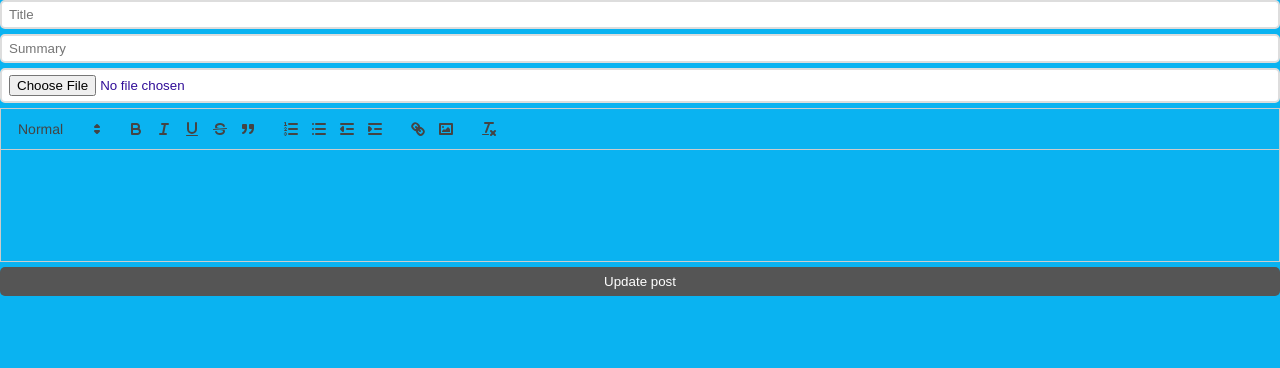
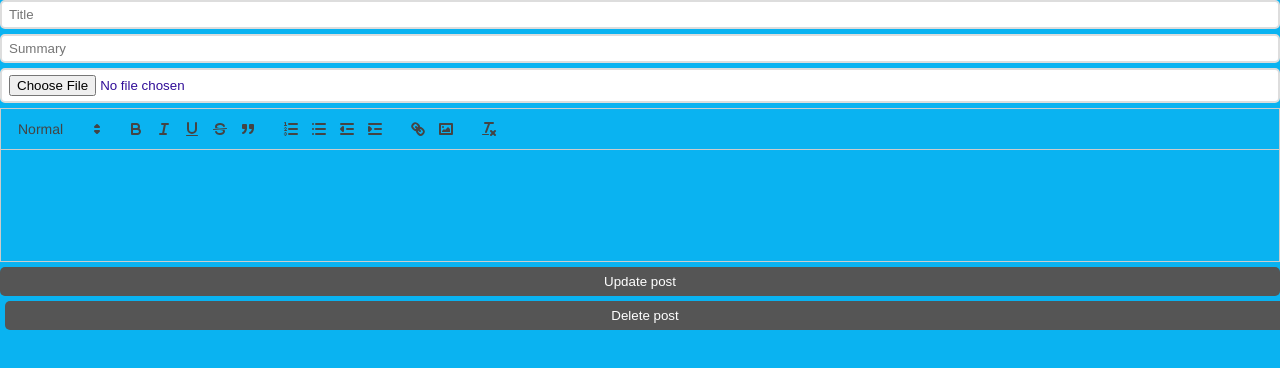
Before and after one commit to Misachka/CodeChronicles, a React (Vite) app in the folder client/: page /edit/1 in a window 1280 px wide. Shown: the top 368 px of the page. Built offline with nearby package versions, Linux system fonts and the light colour scheme; no server answers.

Commit message:
logout js and delete post

```diff
--- a/client/src/pages/EditPost.jsx
+++ b/client/src/pages/EditPost.jsx
@@ -40,6 +40,16 @@ export default function EditPost() {
       setRedirect(true);
     }
   }
+// code for deletion of posts
+  async function deletePost() {
+    const response = await fetch(`http://localhost:4000/post/${id}`, {
+      method: "DELETE",
+      credentials: "include",
+    });
+    if (response.ok) {
+      setRedirect(true);
+    }
+  }
 
   if (redirect) {
     return <Navigate to={'/post/'+id} />
@@ -59,6 +69,9 @@ export default function EditPost() {
              onChange={ev => setFiles(ev.target.files)} />
       <Editor onChange={setContent} value={content} />
       <button style={{marginTop:'5px'}}>Update post</button>
+      <button type="button" onClick={deletePost} style={{ marginTop: "5px", marginLeft: "5px" }}>
+        Delete post
+      </button>
     </form>
   );
 }
```
Also changed, not shown: client/src/pages/Logout.jsx (added, +19 -0 lines).
